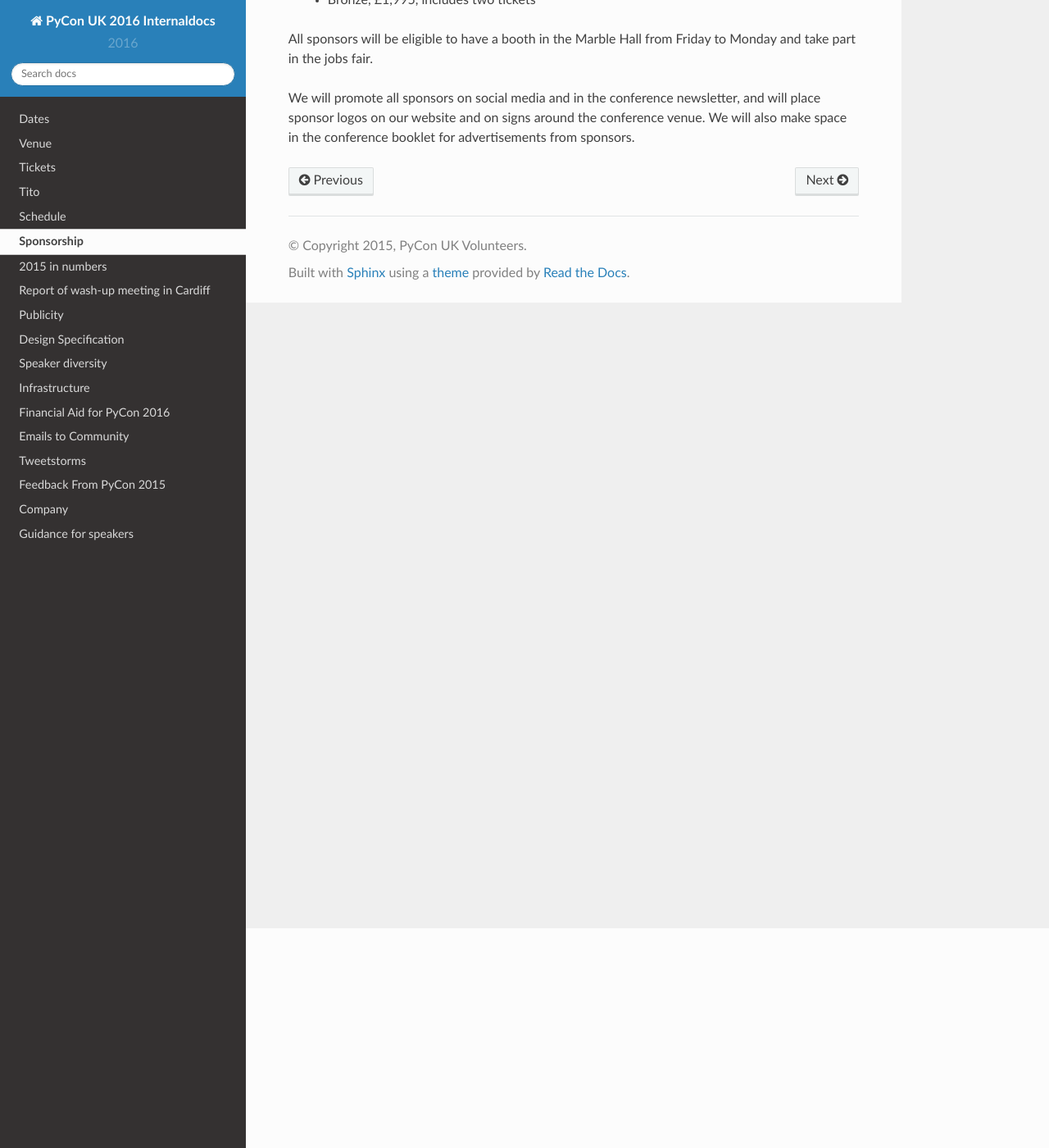
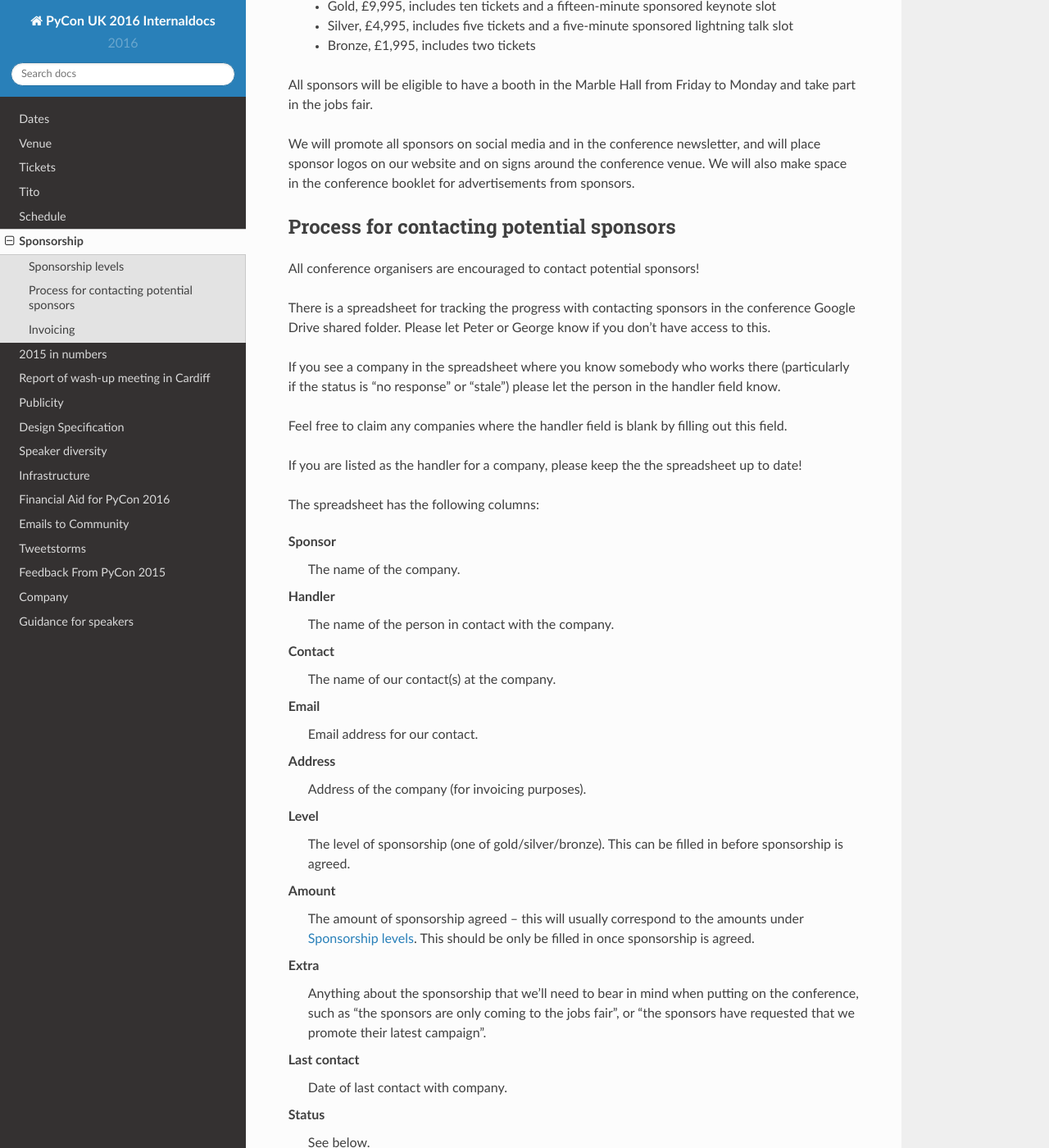
Before and after one commit to PyconUK/documentation, a Sphinx documentation site: the page built from source/sponsorship.rst, in a window 1280 px wide and 1400 px high, scrolled down 268 px. Shown: the whole window at 82% size. Built offline with Sphinx 7.4.7 and the Read the Docs theme 2.0.0, drawn with Linux system fonts in a browser that asks for light colours; some of the changed text lies outside the part shown.

Commit message:
Add process for contacting potential sponsors

```diff
--- a/source/sponsorship.rst
+++ b/source/sponsorship.rst
@@ -1,5 +1,8 @@
 Sponsorship
 ===========
+
+Sponsorship levels
+------------------
 
 We're offering sponsorship at the following levels:
 
@@ -16,3 +19,83 @@ We will promote all sponsors on social media and in the conference newsletter,
 and will place sponsor logos on our website and on signs around the conference
 venue.  We will also make space in the conference booklet for advertisements
 from sponsors.
+
+
+Process for contacting potential sponsors
+-----------------------------------------
+
+All conference organisers are encouraged to contact potential sponsors!
+
+There is a spreadsheet for tracking the progress with contacting sponsors in
+the conference Google Drive shared folder.  Please let Peter or George know if
+you don't have access to this.
+
+If you see a company in the spreadsheet where you know somebody who works there
+(particularly if the status is "no response" or "stale") please let the person
+in the handler field know.
+
+Feel free to claim any companies where the handler field is blank by filling
+out this field.
+
+If you are listed as the handler for a company, please keep the the spreadsheet
+up to date!
+
+The spreadsheet has the following columns:
+
+Sponsor
+  The name of the company.
+Handler
+  The name of the person in contact with the company.
+Contact
+  The name of our contact(s) at the company.
+Email
+  Email address for our contact.
+Address
+  Address of the company (for invoicing purposes).
+Level
+  The level of sponsorship (one of gold/silver/bronze).  This can be filled in
+  before sponsorship is agreed.
+Amount
+  The amount of sponsorship agreed -- this will usually correspond to the
+  amounts under `Sponsorship levels`_.  This should be only be filled in once
+  sponsorship is agreed.
+Extra
+  Anything about the sponsorship that we'll need to bear in mind when putting
+  on the conference, such as "the sponsors are only coming to the jobs fair",
+  or "the sponsors have requested that we promote their latest campaign".
+Last contact
+  Date of last contact with company.
+Status
+  See below.
+Notes
+  Any notes about ongoing discussion -- use this as you see fit.
+
+
+The status field may be one of the following:
+
+TODO
+  The company has not yet been contacted.
+Contacted
+  The company has been contacted, and discussions are ongoing.
+No response
+  The company has been contacted, and no meaningful response has been received.
+Stale
+  The company has been contacted, but discussions have petered out.
+Declined
+  The company has been contacted, and has declined to sponsor the conference.
+Invoice required
+  The company has agreed to sponsor the conference, and an invoice is required.
+Invoiced
+  The company has agreed to sponsor the conference, and an invoice has been
+  sent.
+Paid
+  The company have paid to sponsor the conference.
+Do not contact
+  The company should not be contacted.
+
+
+Invoicing
+---------
+
+Once sponsorship has been agreed with a company, please contact Kristian, who
+will arrange for an invoice to be sent to the company.
```
